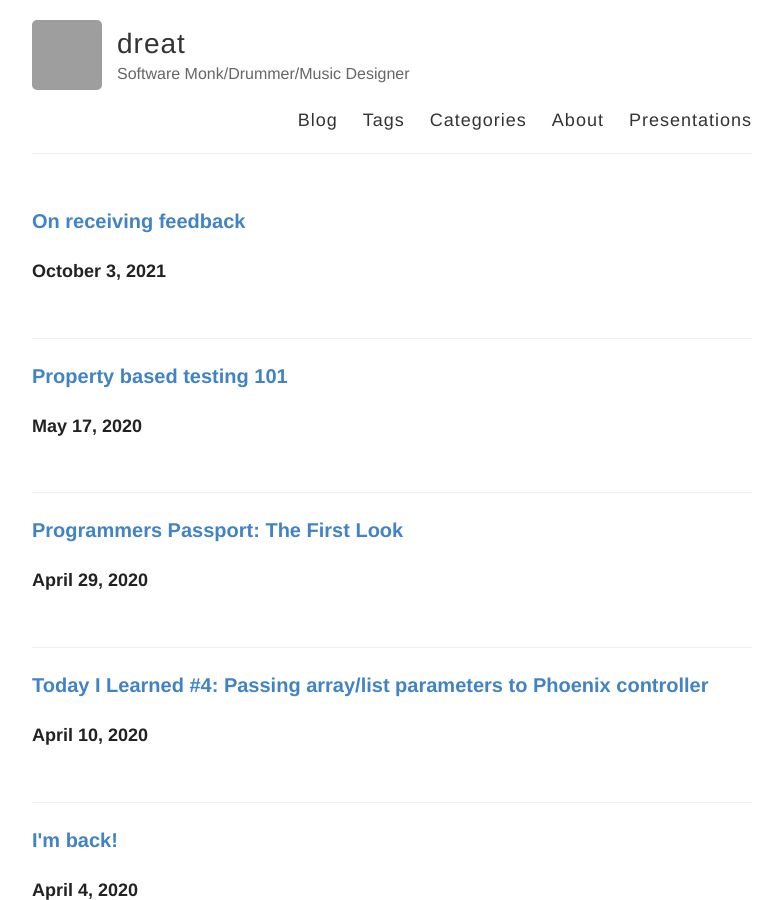
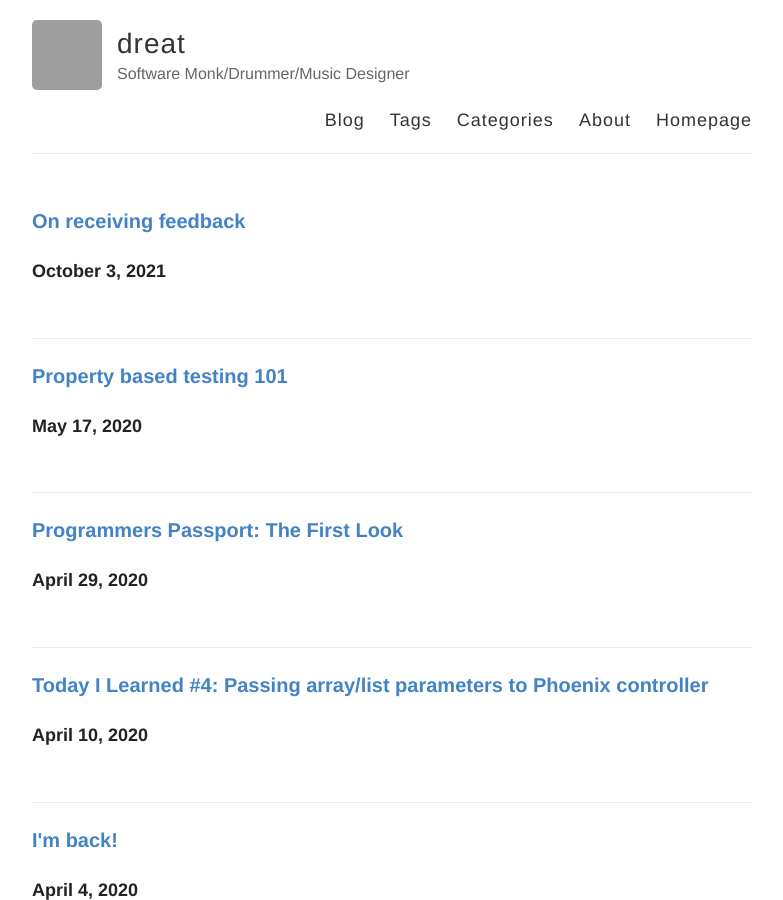
Before and after one commit to Dreat/blog, a Jekyll site: the page built from index.html, in a window 1280 px wide and 900 px high. Shown: the whole window, without its empty margins (248-1031 px from the left). Built offline with Jekyll 4.4.1, drawn with Linux system fonts in a browser that asks for light colours; grey boxes are pictures that could not be loaded.

Commit message:
add links to the homepage

```diff
--- a/_layouts/default.html
+++ b/_layouts/default.html
@@ -43,8 +43,8 @@
             <a href="{{ site.baseurl }}/">Blog</a>
             <a href="{{ site.baseurl }}/tags">Tags</a>
             <a href="{{ site.baseurl }}/categories">Categories</a>
-            <a href="{{ site.baseurl }}/about">About</a>
-            <a href="{{ site.baseurl }}/presentations">Presentations</a>
+            <a href="https://dreat.info/about">About</a>
+            <a href="https://dreat.info">Homepage</a>
           </nav>
         </header>
       </div>
```
